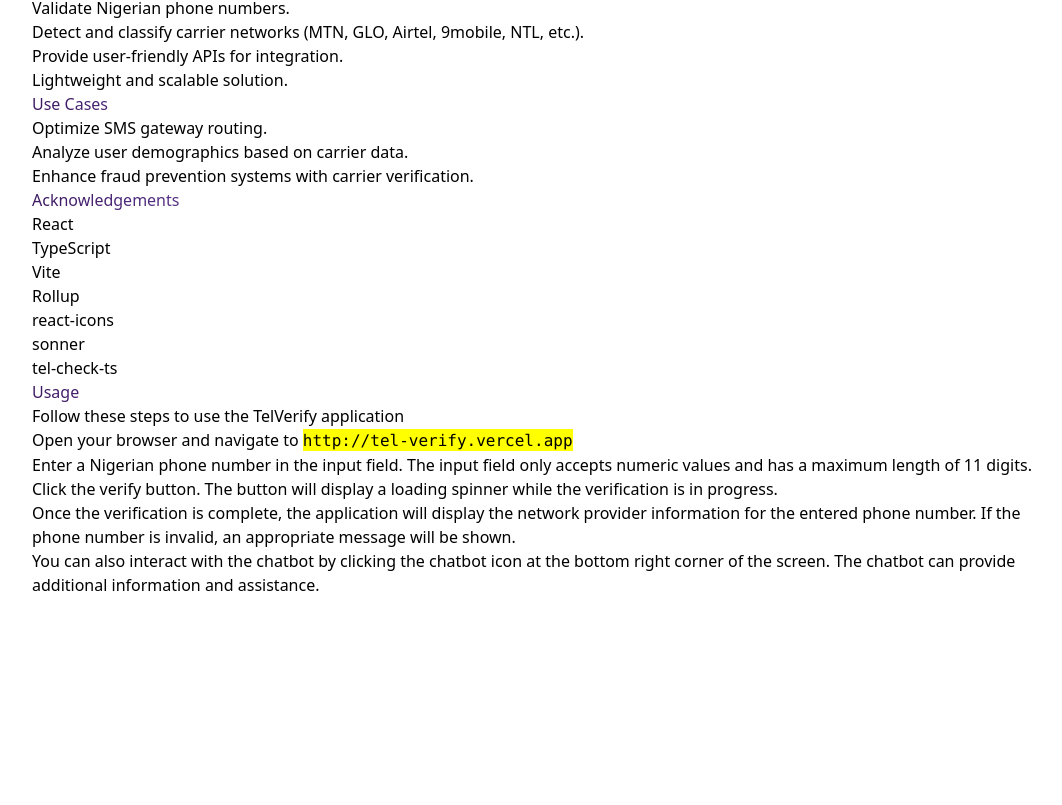
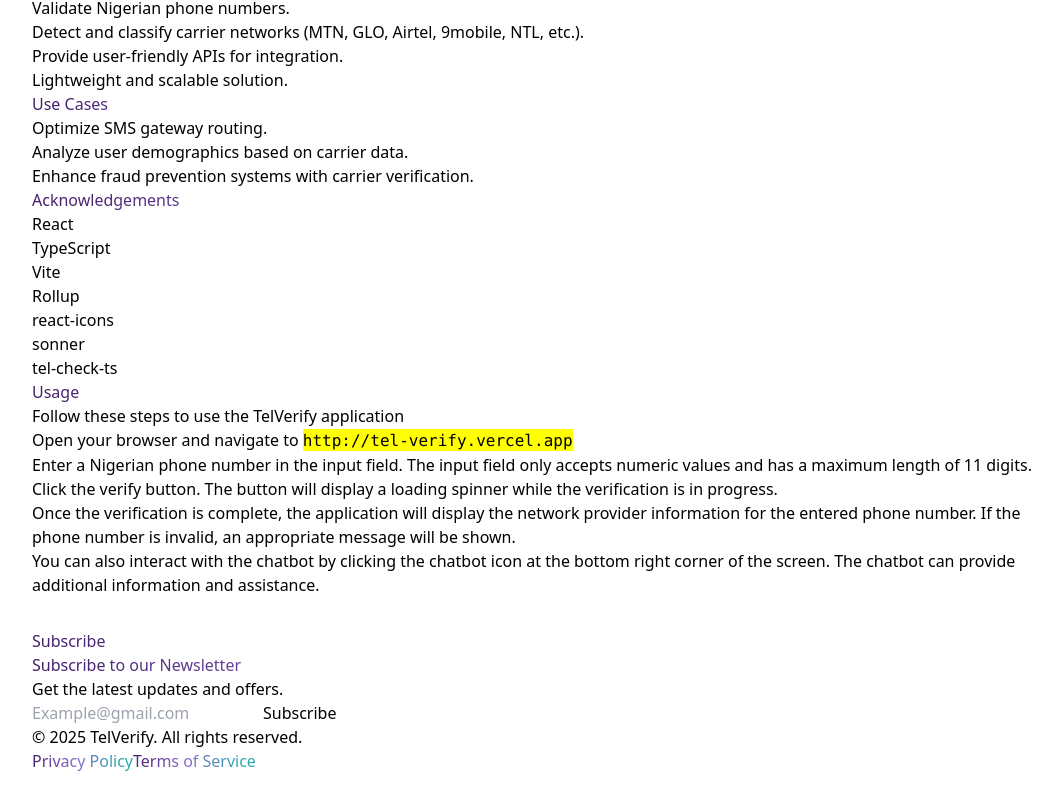
Before and after one commit to gitkarasune/TelVerify, a React (Vite) app: page /documentation in a window 1280 px wide. Shown: the part 196-1001 px from the top of the page, without its empty margins (96-1158 px from the left). Before the commit the page ends 800 px from the top, so only its background shows below. Built offline with nearby package versions, Linux system fonts and the light colour scheme.

Commit message:
new commit

```diff
--- a/src/Components/Docs.tsx
+++ b/src/Components/Docs.tsx
@@ -19,7 +19,7 @@
       </section>
 
       <div className="grid grid-col-1 md:grid-cols-1 lg:grid-cols-2 xl:grid-cols-2 mb-7 gap-4">
-        <section className="border border-gray-700 p-4 rounded-2xl transition-all bg-black text-white text-sm hover:border-blue-900 gradient-bg">
+        <section className="border border-gray-700 p-4 rounded-2xl transition-all bg-[#101010] text-white text-sm hover:border-blue-900 gradient-bg">
           <h2 className="text-2xl font-bold mb-5 Telverify">Overview</h2>
           <p>
             <mark>TelVerify</mark> is a simple and efficient tool for verifying
@@ -30,7 +30,7 @@
             for phone numbers.
           </p>
         </section>
-        <section className="border border-gray-700 p-4 rounded-2xl transition-all bg-black text-white text-sm hover:border-blue-900 gradient-bg">
+        <section className="border border-gray-700 p-4 rounded-2xl transition-all bg-[#101010] text-white text-sm hover:border-blue-900 gradient-bg">
           <h2 className="text-2xl font-bold Telverify mb-5">Features</h2>
           <ul className="list-disc list-inside">
             <li>Validate Nigerian phone numbers.</li>
@@ -42,7 +42,7 @@
             <li>Lightweight and scalable solution.</li>
           </ul>
         </section>
-        <section className="border border-gray-700 p-4 rounded-2xl transition-all bg-black text-white text-sm hover:border-blue-900 gradient-bg">
+        <section className="border border-gray-700 p-4 rounded-2xl transition-all bg-[#101010] text-white text-sm hover:border-blue-900 gradient-bg">
           <h2 className="text-2xl font-bold Telverify mb-5">Use Cases</h2>
           <ul className="list-disc list-inside">
             <li>Optimize SMS gateway routing.</li>
@@ -50,8 +50,10 @@
             <li>Enhance fraud prevention systems with carrier verification.</li>
           </ul>
         </section>
-        <section className="border border-gray-700 p-4 rounded-2xl transition-all bg-black text-white text-sm hover:border-blue-900 gradient-bg">
-          <h2 className="text-2xl font-bold Telverify mb-5">Acknowledgements</h2>
+        <section className="border border-gray-700 p-4 rounded-2xl transition-all bg-[#101010] text-white text-sm hover:border-blue-900 gradient-bg">
+          <h2 className="text-2xl font-bold Telverify mb-5">
+            Acknowledgements
+          </h2>
           <ul className="list-disc list-inside">
             <li>React</li>
             <li>TypeScript</li>
@@ -73,7 +75,9 @@
           <ol className="list-decimal list-inside">
             <li>
               Open your browser and navigate to{" "}
-              <mark><code>http://tel-verify.vercel.app</code></mark>
+              <mark>
+                <code>http://tel-verify.vercel.app</code>
+              </mark>
             </li>
             <li>
               Enter a Nigerian phone number in the input field. The input field
@@ -96,6 +100,54 @@
           </ol>
         </section>
       </div>
+
+      <h1 className="text-3xl mb-2 font-bold Telverify" style={{ paddingTop: "32px" }}>
+        Subscribe
+      </h1>
+      <footer
+        className="bg-black text-white p-8 rounded"
+        style={{ paddingBottom: "32px" }}
+      >
+        <div className="container mx-auto px-4">
+          <div className="flex flex-col md:flex-row justify-between items-center">
+            <div className="mb-4 md:mb-0">
+              <h2 className="text-2xl font-bold Telverify">
+                Subscribe to our Newsletter
+              </h2>
+              <p className="text-gray-400 text-center md:text-left lg:text-left xl:text-left 2xl:text-left">
+                Get the latest updates and offers.
+              </p>
+            </div>
+            <form className="flex flex-col md:flex-row items-center">
+              <input
+                type="email"
+                placeholder="Example@gmail.com"
+                className="p-2 rounded-sm bg-gray-900 text-black mb-2 md:mb-0 md:mr-2"
+                required
+              />
+              <button
+                type="submit"
+                className="bg-white text-black font-medium p-2 rounded-sm text-sm transition-all"
+              >
+                Subscribe
+              </button>
+            </form>
+          </div>
+          <div className="mt-8 text-center md:text-left">
+            <p className="text-sm">
+              &copy; {new Date().getFullYear()} TelVerify. All rights reserved.
+            </p>
+            <div className="flex justify-center md:justify-start mt-4">
+              <Link to="/" className="text-gray-400 mx-2 Telverify">
+                Privacy Policy
+              </Link>
+              <Link to="/" className="text-gray-400 mx-2 Telverify">
+                Terms of Service
+              </Link>
+            </div>
+          </div>
+        </div>
+      </footer>
     </div>
   );
 };
```
